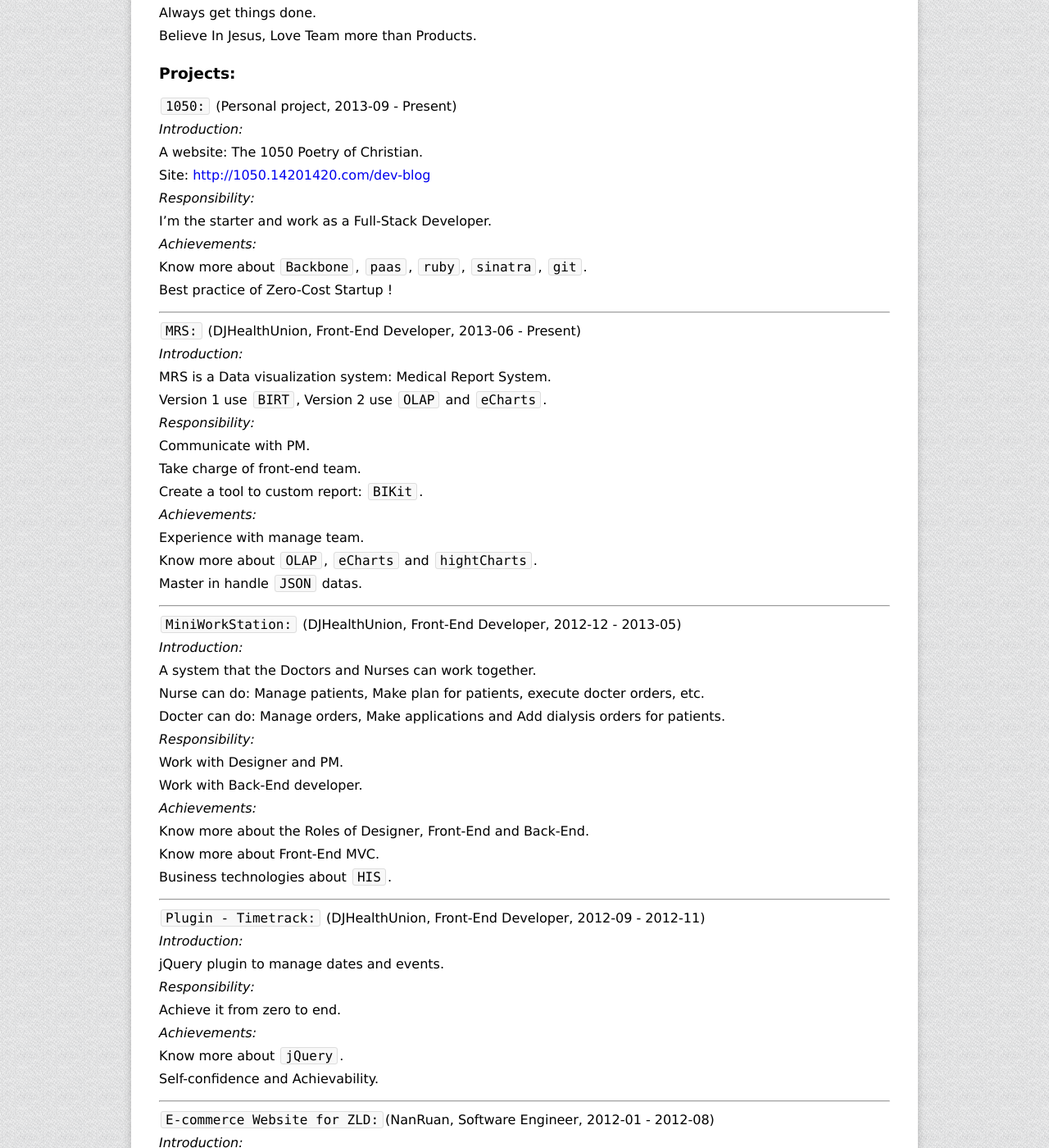
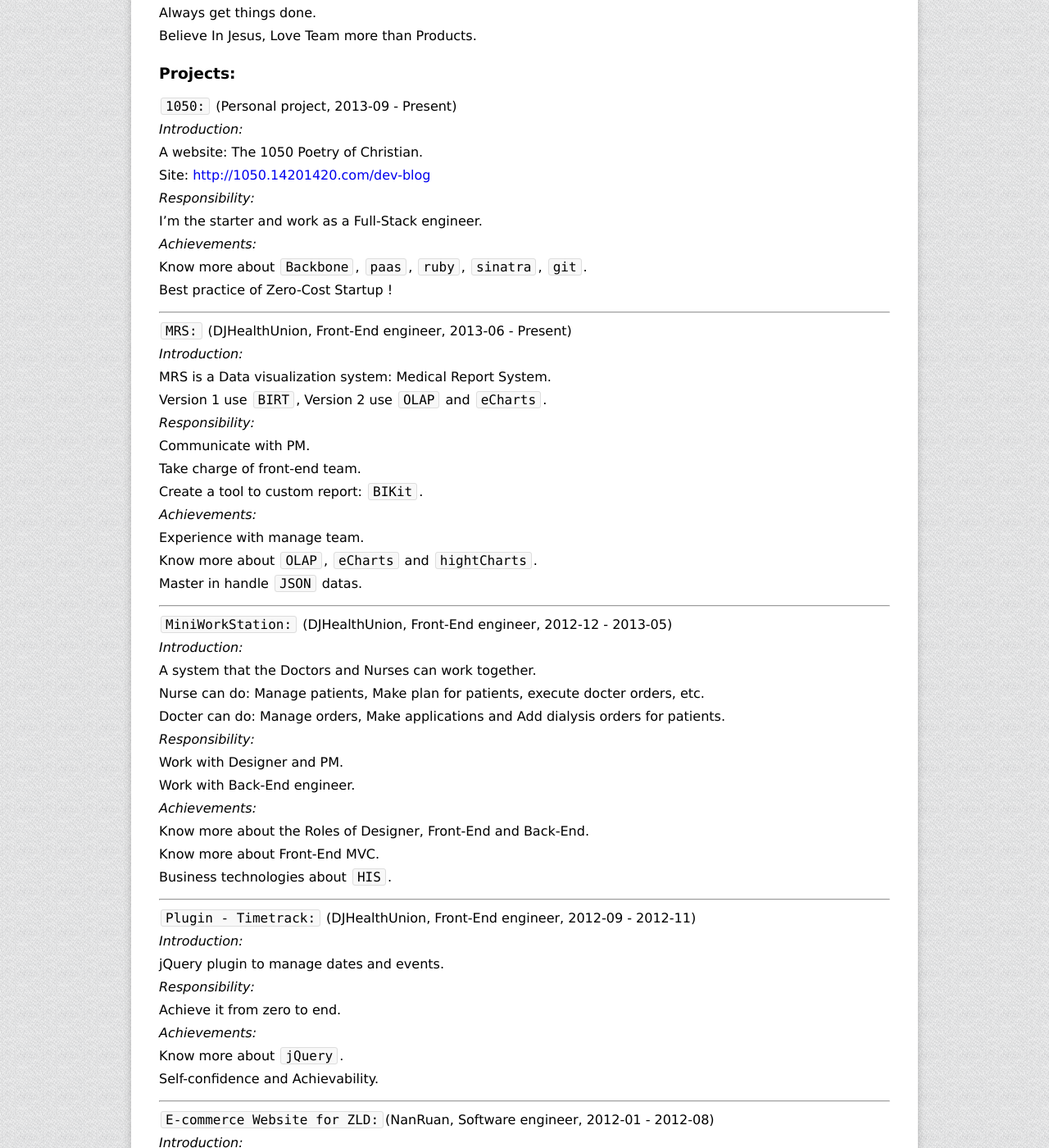
Before and after one commit to mystist/mystist.github.com, a Jekyll site: the page built from liber_en.md, in a window 1280 px wide and 1400 px high, scrolled down 1143 px. Shown: the whole window at 82% size. Built offline with Jekyll 4.4.1, drawn with Linux system fonts in a browser that asks for light colours; Markdown is read by kramdown in place of the engine named in the settings; some of the changed text lies outside the part shown.

Commit message:
update_cv

```diff
--- a/liber_en.md
+++ b/liber_en.md
@@ -9,7 +9,7 @@ text: Believe In Jesus, Love Team more than Products. ( Last refresh at 2014-04-
 Hi there, My name is `Gong Junlei`, from China. Working for `DJHealthUnion` at present.
 
 ### Tags:
-A deep `Front-End` developer and a fresh `Full-Stack` developer.
+A deep `Front-End` engineer and a fresh `Full-Stack` engineer.
 `Javascript` Web Developer Who loves create `SPA` (Single Page Application).
 So called `Backbone` guru.
 Master in `jQuery`.
@@ -48,14 +48,14 @@ Believe In Jesus, Love Team more than Products.
 A website: The 1050 Poetry of Christian.
 Site: [http://1050.14201420.com/dev-blog](http://1050.14201420.com/dev-blog)
 <em>Responsibility: </em>
-I'm the starter and work as a Full-Stack Developer.
+I'm the starter and work as a Full-Stack engineer.
 <em>Achievements: </em>
 Know more about `Backbone`, `paas`, `ruby`, `sinatra`, `git`.
 Best practice of Zero-Cost Startup !
 
 <hr />
 
-`MRS:` (DJHealthUnion, Front-End Developer, 2013-06 - Present)
+`MRS:` (DJHealthUnion, Front-End engineer, 2013-06 - Present)
 <em>Introduction: </em>
 MRS is a Data visualization system: Medical Report System.
 Version 1 use `BIRT`, Version 2 use `OLAP` and `eCharts`.
@@ -70,14 +70,14 @@ Master in handle `JSON` datas.
 
 <hr />
 
-`MiniWorkStation:` (DJHealthUnion, Front-End Developer, 2012-12 - 2013-05)
+`MiniWorkStation:` (DJHealthUnion, Front-End engineer, 2012-12 - 2013-05)
 <em>Introduction: </em>
 A system that the Doctors and Nurses can work together.
 Nurse can do: Manage patients, Make plan for patients, execute docter orders, etc.
 Docter can do: Manage orders, Make applications and Add dialysis orders for patients.
 <em>Responsibility: </em>
 Work with Designer and PM.
-Work with Back-End developer.
+Work with Back-End engineer.
 <em>Achievements: </em>
 Know more about the Roles of Designer, Front-End and Back-End.
 Know more about Front-End MVC.
@@ -85,7 +85,7 @@ Business technologies about `HIS`.
 
 <hr />
 
-`Plugin - Timetrack:` (DJHealthUnion, Front-End Developer, 2012-09 - 2012-11)
+`Plugin - Timetrack:` (DJHealthUnion, Front-End engineer, 2012-09 - 2012-11)
 <em>Introduction: </em>
 jQuery plugin to manage dates and events.
 <em>Responsibility: </em>
@@ -96,7 +96,7 @@ Self-confidence and Achievability.
 
 <hr />
 
-`E-commerce Website for ZLD:`(NanRuan, Software Engineer, 2012-01 - 2012-08)
+`E-commerce Website for ZLD:`(NanRuan, Software engineer, 2012-01 - 2012-08)
 <em>Introduction: </em>
 ZLD is a logistics company.
 The clients of ZLD can use the website to make orders online, search informations.
@@ -111,7 +111,7 @@ Business technologies about `logistics`.
 
 <hr />
 
-`ERP system for HaiJiXing:`(NanRuan, Software Engineer, 2011-05 - 2011-12)
+`ERP system for HaiJiXing:`(NanRuan, Software engineer, 2011-05 - 2011-12)
 <em>Introduction: </em>
 HaiJiXing is a medical made/sell company.
 <em>Responsibility: </em>
```
Also changed, not shown: _posts/2014-03-14-1.md (+1 -1 lines).
